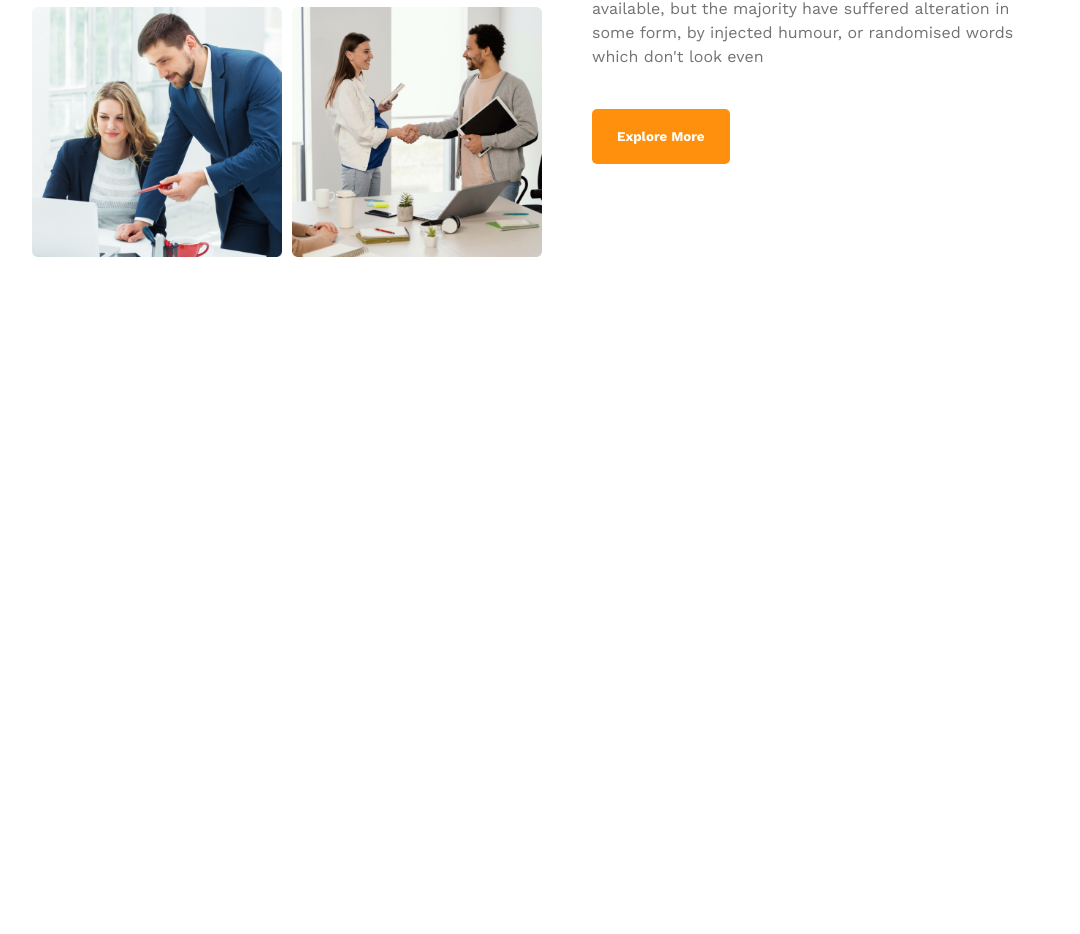
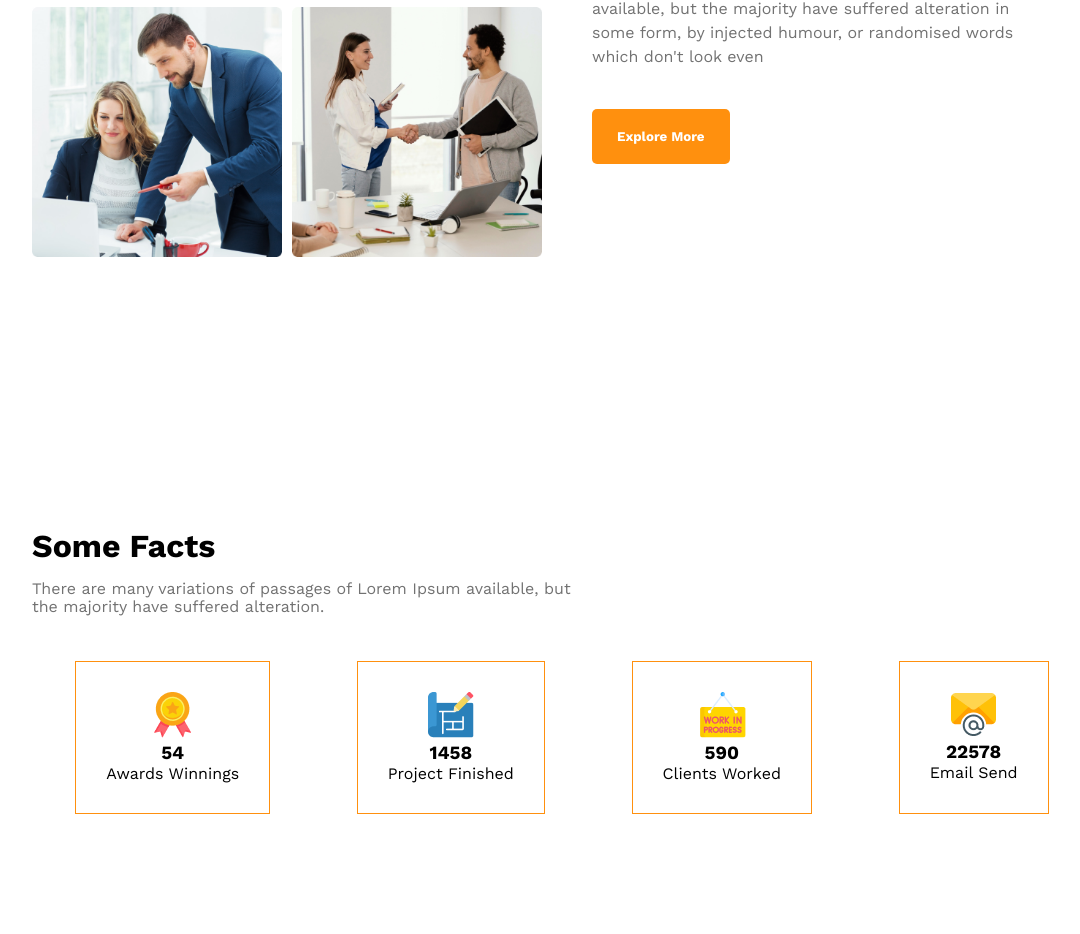
Before and after one commit to mdsayedhasann/g3-architects-website, a plain HTML site: page index.html in a window 1280 px wide. Shown: the part 1446-2380 px from the top of the page, without its empty margins (88-1168 px from the left). Before the commit the page ends 1823 px from the top, so only its background shows below. Drawn offline with nearby package versions, Linux system fonts and the light colour scheme.

Commit message:
Facts Section

```diff
--- a/css/style.css
+++ b/css/style.css
@@ -112,6 +112,48 @@ nav>ul li {
     cursor: pointer;
 }
 
+
+/* Facts Style */
+.facts{
+    display: flex;
+    justify-content: space-around;
+}
+.facts-heading{
+    padding: 30px 0
+}
+
+.fact{
+    padding: 30px;
+    text-align: center;
+    border: 1px solid #FF900E;
+    gap: 30px;
+}
+.facts-heading h3{
+    font-size: 2rem;
+    font-weight: 700;
+}
+.facts-heading p{
+    font-size: 1rem;
+    color: #727272;
+    padding: 15px 0;
+    line-height: 1.15rem;
+}
+
+
+
+
+
+
+
+
+
+
+
+
+
+
+
+
 /* Responsive Banner*/
 
 /* Mobile Device */
--- a/index.html
+++ b/index.html
@@ -37,6 +37,8 @@
     </header>
 
     <main>
+
+      <!-- Feature Section Start -->
       <section class="feature">
         <div class="feature-images">
           <img src="./images/team1.png" alt="" />
@@ -54,6 +56,41 @@
           <button class="btn">Explore More</button>
         </div>
       </section>
+      <!-- Feature Section End -->
+
+      <!-- Facts Section Start -->
+      <section class="facts-section">
+        <div class="facts-heading">
+          <h3>Some Facts</h3>
+          <p class="">
+            There are many variations of passages of Lorem Ipsum available, but <br> the majority have suffered alteration.
+          </p>
+        </div>
+
+        <div class="facts">
+          <div class="fact">
+            <img src="./images/icons/ribon.png" alt="">
+            <h3 class="fact-title">54</h3>
+            <p class="fact-paragraph">Awards Winnings</p>
+          </div>
+          <div class="fact">
+            <img src="./images/icons/projects.png" alt="">
+            <h3 class="fact-title">1458</h3>
+            <p class="fact-paragraph">Project Finished</p>
+          </div>
+          <div class="fact">
+            <img src="./images/icons/customers.png" alt="">
+            <h3 class="fact-title">590</h3>
+            <p class="fact-paragraph">Clients Worked</p>
+          </div>
+          <div class="fact">
+            <img src="./images/icons/email.png" alt="">
+            <h3 class="fact-title">22578</h3>
+            <p class="fact-paragraph">Email Send</p>
+          </div>
+        </div>
+      </section>
+      <!-- Facts Section End -->
     </main>
 
     <footer></footer>
```
